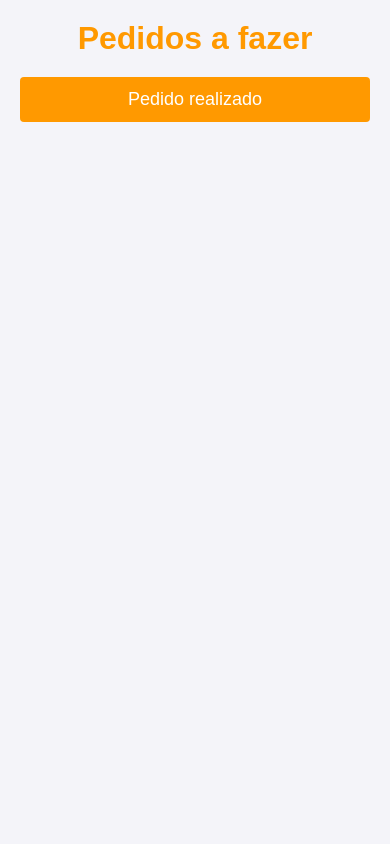
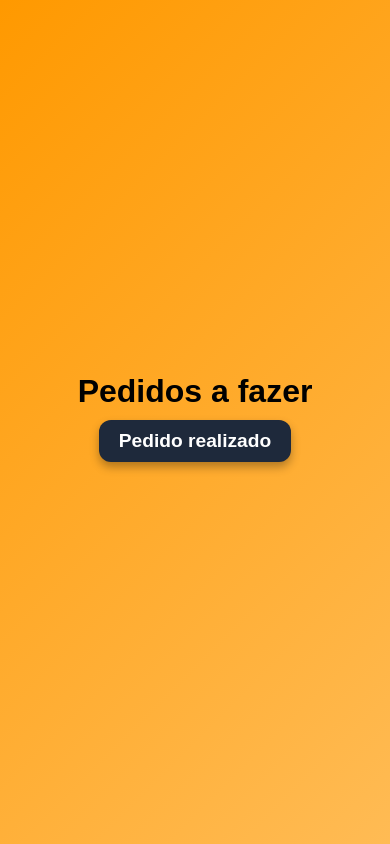
Before and after one commit to NonsenseWF/SistemaPlay-ce, a plain HTML site: page SistemaPlay-ce/cozinha.html in a window 390 px wide. Drawn offline with Linux system fonts and the light colour scheme.

Commit message:
Update style.css

```diff
--- a/SistemaPlay-ce/style.css
+++ b/SistemaPlay-ce/style.css
@@ -1,89 +1,60 @@
-/* Estilo básico para layout */
+/* Resetando estilos padrão */
 * {
   margin: 0;
   padding: 0;
   box-sizing: border-box;
+  font-family: 'Arial', sans-serif;
+  text-decoration: none;
 }
 
+/* Estilizando o corpo da página */
 body {
-    font-family: Arial, sans-serif;
-    background-color: #f4f4f9;
-    padding: 20px;
+  display: flex;
+  flex-direction: column;
+  align-items: center;
+  justify-content: center;
+  min-height: 100vh;
+  background: linear-gradient(135deg, #ff9900, #ffbb54);
 }
 
-  .container {
-    max-width: 1200px;
-    margin: auto;
+/* Estilizando os botões */
+button {
+  background-color: #1e293b; /* Azul escuro */
+  color: #fff;
+  font-size: 1.5em;
+  font-weight: bold;
+  padding: 15px 30px;
+  border: none;
+  border-radius: 12px;
+  cursor: pointer;
+  margin: 10px;
+  transition: all 0.3s ease-in-out;
+  box-shadow: 0 5px 10px rgba(0, 0, 0, 0.3);
 }
 
-  h1 {
-    text-align: center;
-    margin-bottom: 20px;
-    color: #ff9900;
+/* Efeito hover */
+button:hover {
+  background-color: #ffcc00; /* Amarelo para dar um efeito chamativo */
+  transform: scale(1.1);
 }
 
-  .comandas {
-    display: grid;
-    grid-template-columns: repeat(3, 1fr);
-    gap: 15px;
+/* Estilizando os links dentro dos botões */
+button a {
+  color: white;
+  font-weight: bold;
+  font-size: 1.2em;
+  display: block;
 }
 
-  .comanda {
-    background-color: #ffffff;
-    padding: 15px;
-    border: 1px solid #ddd;
-    border-radius: 8px;
+/* Removendo estilo azul padrão dos links */
+button a:visited {
+  color: white;
 }
 
-  h2 {
-    font-size: 18px;
-    margin-bottom: 10px;
+/* Responsividade */
+@media (max-width: 600px) {
+  button {
+      font-size: 1.2em;
+      padding: 10px 20px;
   }
-
-  .menu-item {
-    display: flex;
-    justify-content: space-between;
-    margin-bottom: 8px;
 }
-
-  textarea {
-    width: 100%;
-    resize: none;
-  }
-
-  .submit-btn {
-    display: block;
-    width: 100%;
-    padding: 12px 65px;
-    background-color: #ff9900;
-    color: #ffffff;
-    border: none;
-    border-radius: 4px;
-    font-size: 18px;
-    cursor: pointer;
-    margin-top: 20px;
-  }
-
-  .submit-btn:hover {
-    background-color: #d97b00;
-  }
-  button {
-    display: block;
-    margin: 0 auto;
-    padding: 10px 65px;
-    border: none;
-    border-radius: 10px;
-    background-color: #ff9900;
-    color: white;
-    font-size: 16px;
-    cursor: pointer;
-  }
-  a {
-    color: white;
-    padding: 15px 32px;
-    text-align: center;
-    text-decoration: none;
-    display: inline-block;
-    font-size: 16px;
-    text-decoration:none;
-  }
```
Lines whose indentation alone changed are shown as unchanged.
